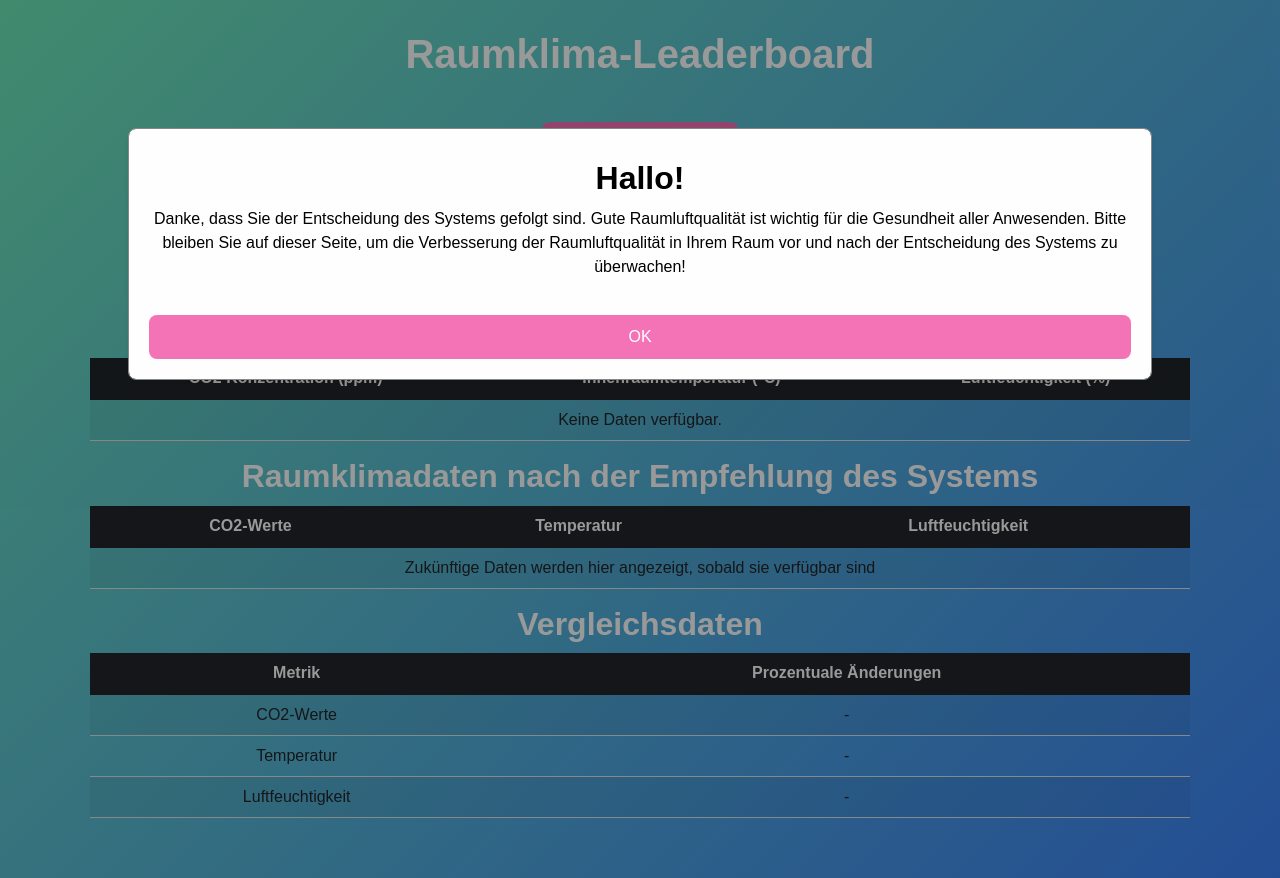
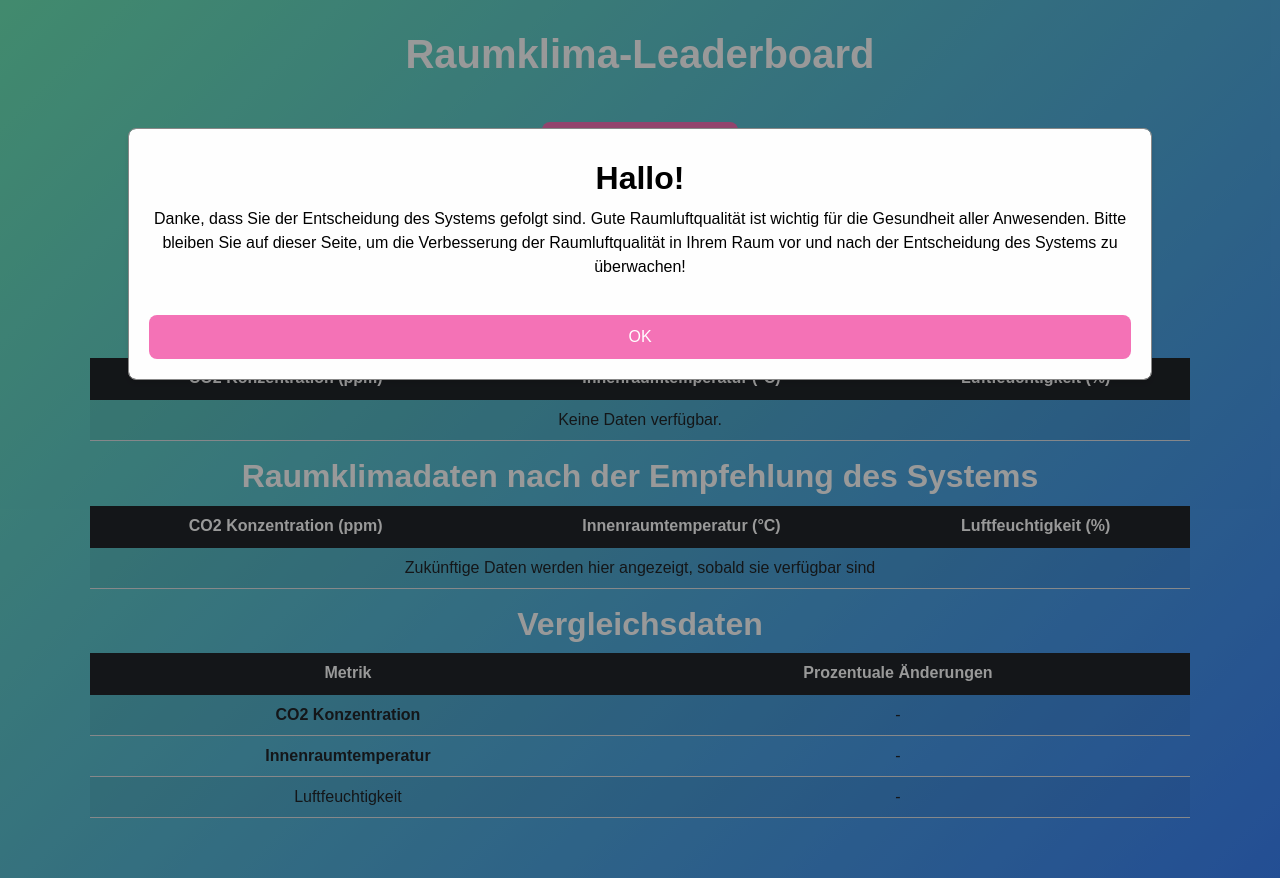
Before and after one commit to mudarshullar2/ventilation-optimization, a Flask app: template smart_ventilation/templates/leaderboard.html in a window 1280 px wide. Run offline with Flask 3, Linux system fonts and the light colour scheme; the template is opened without the code that fills it, so the values that code supplies are empty; some libraries are stand-ins or nearby versions.

Commit message:
missed that too

```diff
--- a/smart_ventilation/templates/index.html
+++ b/smart_ventilation/templates/index.html
@@ -172,7 +172,7 @@
         </section>
 
         <section>
-            <h2>Sensordaten</h2>
+            <h2>Live-Sensordaten</h2>
             <div class="sensor-container">
                 {% macro determine_class(value, low_threshold, high_threshold) %}
                     {% set numeric_value = value|float %}
--- a/smart_ventilation/templates/leaderboard.html
+++ b/smart_ventilation/templates/leaderboard.html
@@ -220,9 +220,9 @@
         <table class="table table-striped">
             <thead class="table-dark">
                 <tr>
-                    <th>CO2-Werte</th>
-                    <th>Temperatur</th>
-                    <th>Luftfeuchtigkeit</th>
+                    <th>CO2 Konzentration (ppm)</th>
+                    <th>Innenraumtemperatur (°C)</th>
+                    <th>Luftfeuchtigkeit (%)</th>
                 </tr>
             </thead>
             <tbody id="future-data-body">
@@ -254,11 +254,11 @@
             </thead>
             <tbody id="comparison-data-body">
                 <tr>
-                    <td>CO2-Werte</td>
+                    <th>CO2 Konzentration</th>
                     <td id="comparison-co2">-</td>
                 </tr>
                 <tr>
-                    <td>Temperatur</td>
+                    <th>Innenraumtemperatur</th>
                     <td id="comparison-temperature">-</td>
                 </tr>
                 <tr>
```
Also changed, not shown: smart_ventilation/templates/leaderboard2.html (+5 -5 lines).
